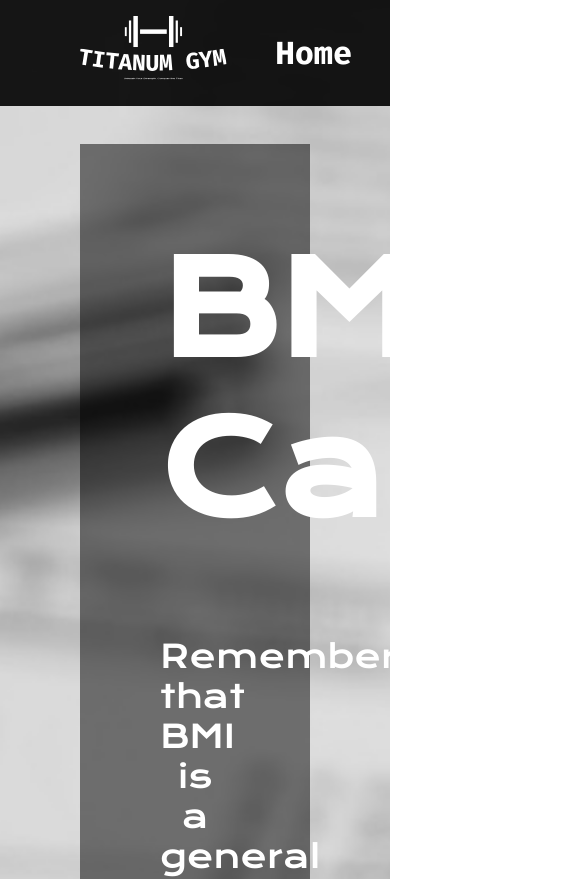
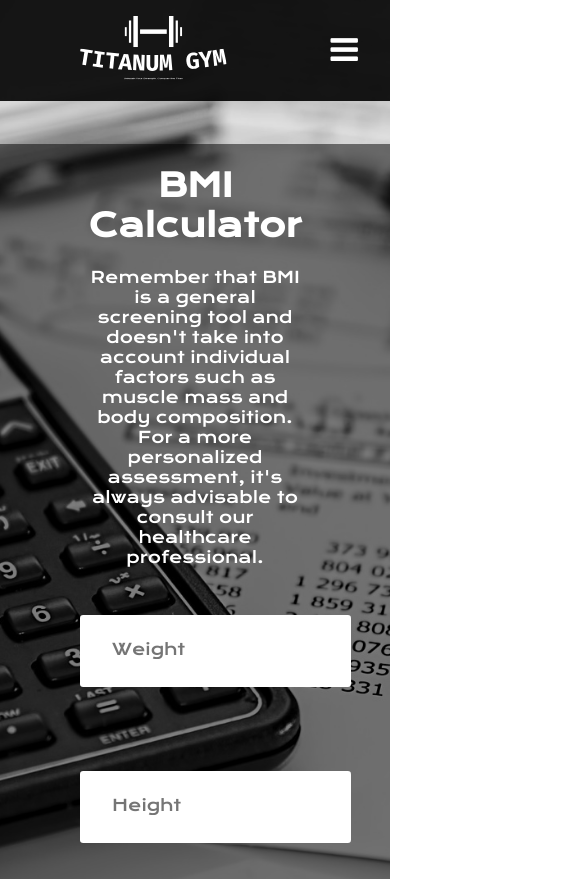
Before and after one commit to RavMRafiki/Titanim-Gym, a React (Vite) app in the folder Titanium-Gym/: page /bmi in a window 390 px wide. Shown: the top 879 px of the page, 585 px wide, since content can reach past the window. Built offline with nearby package versions, Linux system fonts and the light colour scheme; the HTML template or start-up script is replaced by a standard one.

Commit message:
Added menu

```diff
--- a/Titanium-Gym/src/App.scss
+++ b/Titanium-Gym/src/App.scss
@@ -12,6 +12,7 @@ nav {
   top: 0;
   left: 0;
   display: flex;
+  flex-wrap: wrap;
   justify-content: space-between;
   font-family: "Fira Code";
   * {
@@ -27,9 +28,16 @@ nav {
   }
   ul {
     display: flex;
+    flex-wrap: wrap;
+    @media (max-width:1000px) {
+
+    }
     gap: 2rem;
     margin: 0;
     padding: 0;
+  }
+  ul.navbar-closed {
+    display: none;
   }
   li {
     list-style: none;
@@ -39,4 +47,14 @@ nav {
       text-decoration: none;
     }
   }
+  button {
+    background-color: transparent;
+    border: 0;
+    margin: 0;
+    padding: 2rem;
+    color: white;
+    @media (min-width: 1000px) {
+      visibility: hidden;
+    }
+  }
 }
--- a/Titanium-Gym/src/App.tsx
+++ b/Titanium-Gym/src/App.tsx
@@ -6,8 +6,10 @@ import Classes from "./Classes";
 import Gallery from "./Gallery";
 import OurTeam from "./OurTeam";
 import BmiCalculator from "./BmiCalculator";
+import { ReactElement, useState } from "react";
 
-function App() {
+function App():ReactElement {
+  const [navbarOpen, setNavbarOpen] = useState<boolean>(false)
   return (
     <>
       <nav>
@@ -16,7 +18,7 @@ function App() {
             <img src="logo.svg" alt="Titanum Gym logo" height="10" />
           </Link>
         </div>
-        <ul>
+        <ul className={navbarOpen ? "" : "navbar-closed"}>
           <li>
             <Link to="/">Home</Link>
           </li>
@@ -36,6 +38,10 @@ function App() {
             <Link to="/team"></Link>
           </li>
         </ul>
+        <button onClick={()=>
+        setNavbarOpen(prev => !prev)}>
+          <i className="fa fa-bars" aria-hidden="true"></i>
+        </button>
       </nav>
       <Routes>
         <Route path="/" element={<Home />}></Route>
--- a/Titanium-Gym/src/BmiCalculator.scss
+++ b/Titanium-Gym/src/BmiCalculator.scss
@@ -7,6 +7,10 @@
   padding-top: 9rem;
   padding-inline: 5rem;
   padding-bottom: 5rem;
+  @media (max-width: 1000px) {
+  padding-bottom: 0;
+    padding-inline: 0;
+  }
   margin: 0;
   text-align: center;
   color: white;
@@ -21,16 +25,24 @@
     h1 {
       font-family: "Krona One";
       font-size: 8rem;
+      @media (max-width: 1000px) {
+        font-size: 2rem;
+      }
     }
     p {
       margin-top: 0rem;
       font-family: "Krona One";
-
       font-size: 2rem;
+      @media (max-width: 1000px) {
+        font-size: 1rem;
+      }
     }
     label {
       font-family: "Krona One";
       font-size: 2rem;
+  @media (max-width:1000px) {
+    font-size: 1rem;
+  }
       margin-left: 2rem;
       margin-top: 0.7rem;
       margin-top: 2rem;
@@ -43,6 +55,9 @@
       font-family: "Krona One";
       color: #333;
       font-size: 2rem;
+      @media (max-width: 1000px) {
+        font-size: 1rem;
+      }
       margin: 2rem auto;
       padding: 1.5rem 2rem;
       border-radius: 0.2rem;
@@ -70,6 +85,9 @@
     .value {
       font-family: "Krona One";
       font-size: 6rem;
+      @media (max-width: 1000px) {
+        font-size: 3rem;
+      }
     }
   }
 }
--- a/Titanium-Gym/src/BmiCalculator.tsx
+++ b/Titanium-Gym/src/BmiCalculator.tsx
@@ -1,4 +1,4 @@
-import { useEffect, useState } from "react";
+import { useState } from "react";
 import "./BmiCalculator.scss";
 export default function BmiCalculator() {
   const [weight, setWeight] = useState<number>();
--- a/Titanium-Gym/src/Home.scss
+++ b/Titanium-Gym/src/Home.scss
@@ -3,7 +3,7 @@
 .d1 {
   padding: 5rem;
   text-align: center;
-  height: calc(100vh - 10rem);
+  min-height: calc(100vh - 10rem);
   background-image: url("./Images/home1.jpg");
   background-repeat: no-repeat;
   background-size: cover;
@@ -20,6 +20,9 @@
       font-size: 4rem;
       font-family: "Fira Code";
       color: white;
+      @media (max-width:1000px) {
+       font-size: 2rem;
+      }
     }
     .desc {
       margin-top: -6rem;
@@ -43,6 +46,11 @@
       border-radius: 50%;
     }
   }
+  @media (max-width: 1100px) {
+    grid-template-columns: 1fr;
+    padding: 5rem 0rem;
+    gap: 3rem;
+  }
 }
 .d3 {
   padding: 5rem;
@@ -60,6 +68,9 @@
     font-family: "Fira Code";
     color: white;
     font-size: 4rem;
+    @media (max-width:1000px) {
+      font-size: 2rem;
+    }
   }
   .advantages {
     font-family: "Fira Code";
@@ -76,6 +87,12 @@
       padding: 1rem;
       background-color: rgba(0, 0, 0, 0.3);
       display: flex;
+    }
+    @media (max-width: 1000px) {
+      grid-template-columns: 1fr;
+      div {
+        flex-direction: column;
+      }
     }
   }
 }
--- a/Titanium-Gym/src/Home.tsx
+++ b/Titanium-Gym/src/Home.tsx
@@ -73,7 +73,10 @@ export default function Home() {
       </div>
       <div className="d5">
         <h2>Check your BMI in our online calculator</h2>
-        <Link to="/bmi">Free Online BMI Calculator</Link>
+        <Link to="/bmi">
+          <i className="fa fa-calculator" aria-hidden="true"></i> Free Online
+          BMI Calculator
+        </Link>
       </div>
       <div className="d4">
         <div className="stats">
```
